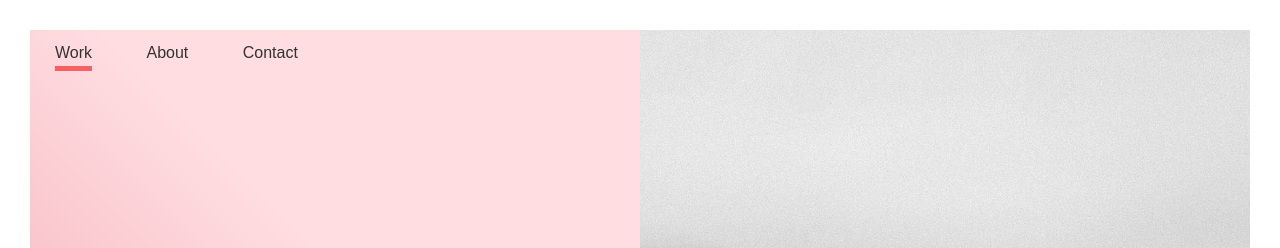
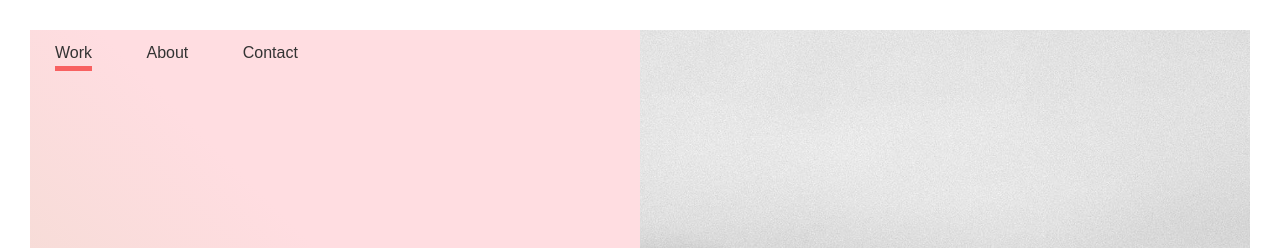
Before and after one commit to andiazry/Portfolio, a plain HTML site: page index.html in a window 1280 px wide. Shown: the top 248 px of the page. Drawn offline with nearby package versions, Linux system fonts and the light colour scheme.

Commit message:
Gradient change

```diff
--- a/css/style.css
+++ b/css/style.css
@@ -29,8 +29,8 @@ header {
 .header-block-left {
 	width: 50%;
 	height: 100vh;
-	background: #DAE2F8;
-	background: linear-gradient(45deg, #ee9ca7 , #ffdde1 60%); /* W3C, IE 10+/ Edge, Firefox 16+, Chrome 26+, Opera 12+, Safari 7+ */
+	background: #E9DBC8;
+	background: linear-gradient(45deg, #E9DBC8 , #ffdde1 60%); /* W3C, IE 10+/ Edge, Firefox 16+, Chrome 26+, Opera 12+, Safari 7+ */
 	position: relative;
 	float: left;
 	border: 30px solid #fff;
```
